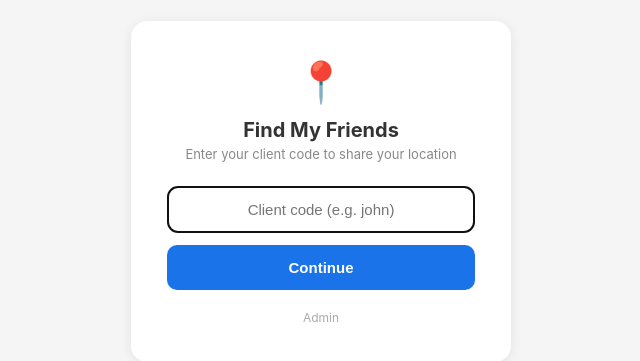
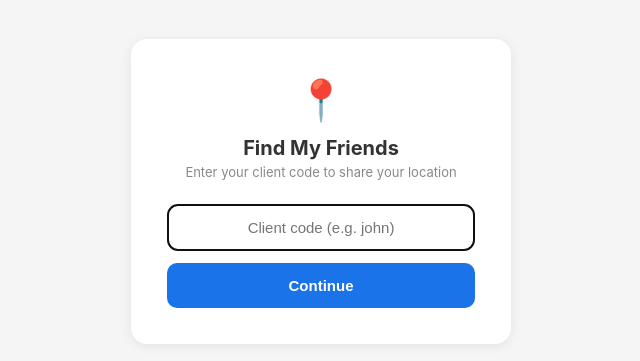
Before and after one commit to cloud-human/find-my-friends, a React (Vite) app: page / in a window 1280 px wide. Shown: the part 209-570 px from the top of the page, without its empty margins (319-959 px from the left). Built offline with nearby package versions, Linux system fonts and the light colour scheme; no server answers.

Commit message:
chore: remove admin link from share login page

```diff
--- a/src/pages/ShareLogin.jsx
+++ b/src/pages/ShareLogin.jsx
@@ -43,7 +43,6 @@ export default function ShareLogin() {
           </button>
         </form>
 
-        <a href="/admin" style={{ display: 'inline-block', marginTop: 20, fontSize: 12, color: '#aaa', textDecoration: 'none' }}>Admin</a>
       </div>
     </div>
   );
```
